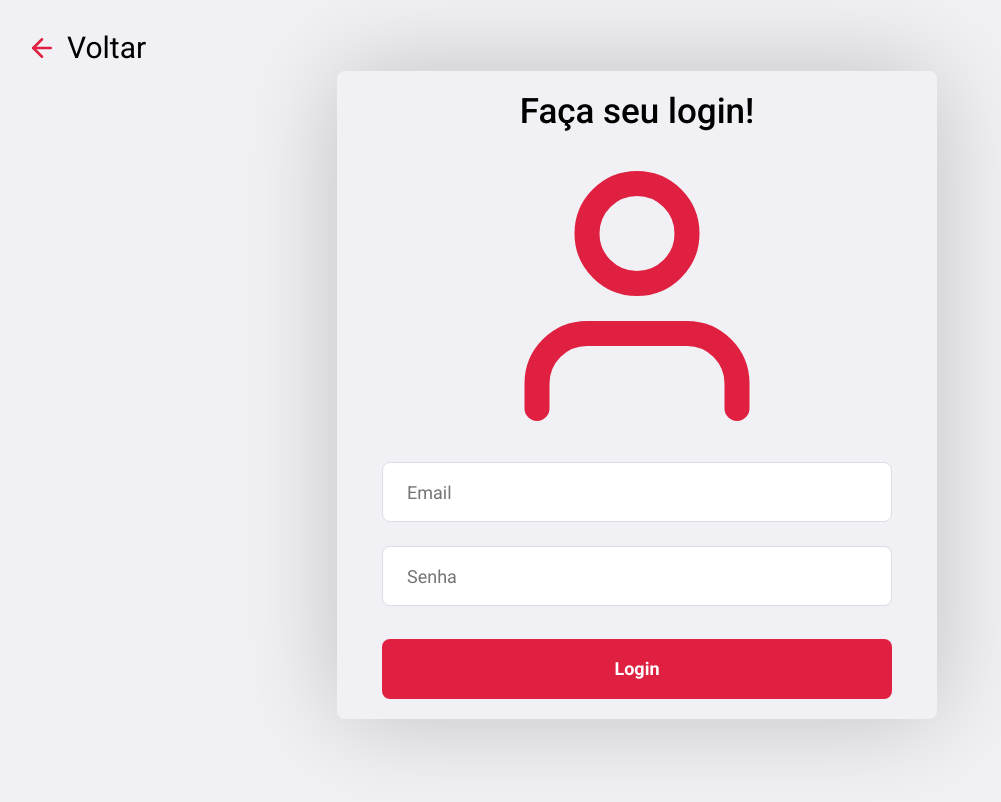
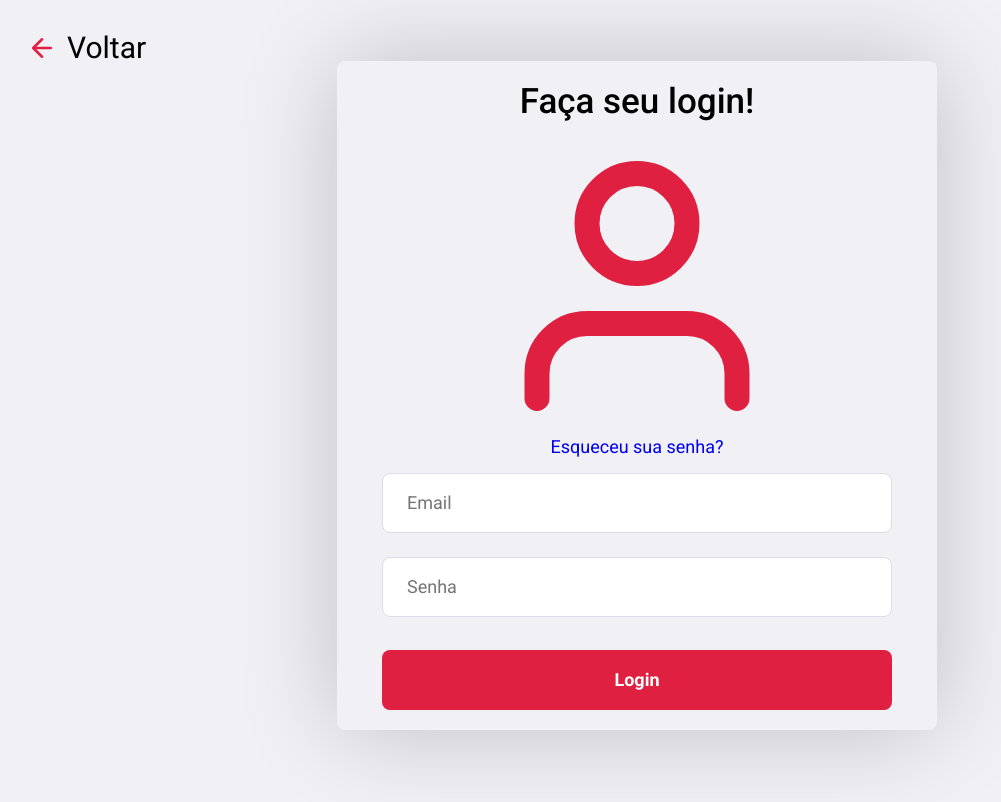
Before and after one commit to LuizBarros-Firyn/projects-software-frontend, a React (Create React App) app: page /login in a window 1280 px wide. Shown: the top 802 px of the page, without its empty margins (3-1004 px from the left). Built offline with nearby package versions, Linux system fonts and the light colour scheme; no server answers; the HTML template or start-up script is replaced by a standard one.

Commit message:
Arruma erros de parâmetros

```diff
--- a/src/pages/Login/index.js
+++ b/src/pages/Login/index.js
@@ -50,6 +50,7 @@ export default function Login() {
                     <div className="content">
                         <h1>Faça seu login!</h1>
                         <FiUser size={300} color="#e02041" />
+                        <Link className={"password-recovery"} to="/password_recovery">Esqueceu sua senha?</Link>
                         <Formik initialValues={initialValues} onSubmit={handleLogin} validationSchema={loginValidation}>
                             { props => {
                                 const {
--- a/src/pages/Login/styles.css
+++ b/src/pages/Login/styles.css
@@ -66,6 +66,11 @@
     font-weight: 500;
 }
 
+.login-container section.info section.info-elements .content a.password-recovery {
+    text-decoration: none;
+    font-size: 18px;
+}
+
 .login-container section.info section.info-elements .content form {
     width: 100%;
 }
--- a/src/pages/ProjectDevelopment/index.js
+++ b/src/pages/ProjectDevelopment/index.js
@@ -108,7 +108,7 @@ export default function ProjectDevelopment() {
 
     async function handleRefuse() {
         try {
-            await api.delete(`project_approval_state/${project._id}`, {}, {
+            await api.delete(`project_approval_state/${project._id}`, {
                 headers: {authorization}
             }).then(response => {
                 setProject(response.data);
```
